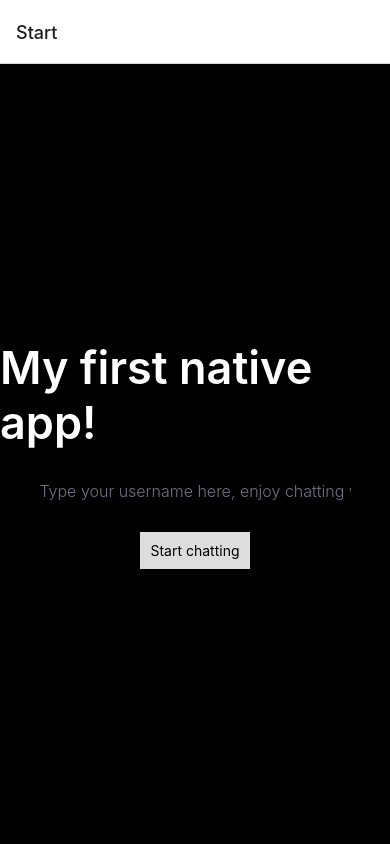
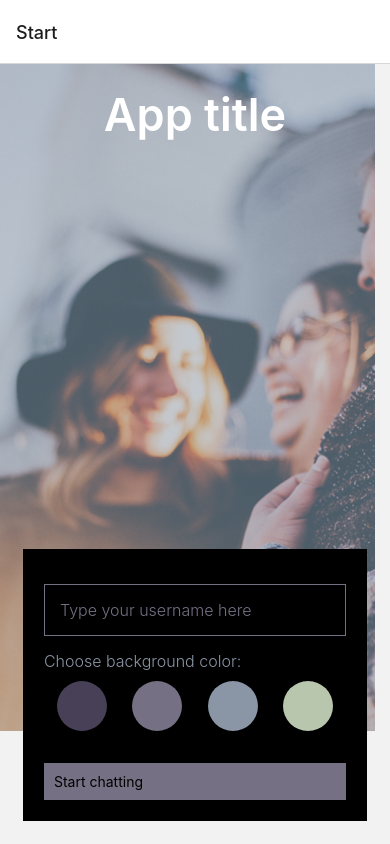
Before and after one commit to ernas93/chat_app, a React Native app: screen /Start in a window 390 px wide. Built offline with nearby package versions, Linux system fonts and the light colour scheme.

Commit message:
add bg colors and styling

```diff
--- a/components/Chat.js
+++ b/components/Chat.js
@@ -2,14 +2,14 @@ import  { useEffect } from "react";
 import { StyleSheet, Text, View } from "react-native";
 
 const Chat = ({ route, navigation }) => {
-    const {name} = route.params;
+    const {name, color} = route.params;
 
     useEffect(() => {
         navigation.setOptions({title: name});
     }, []);
 
     return (
-        <View style={styles.container}>
+        <View style={[styles.container, {backgroundColor: color}]}>
             <Text>Hello Chat screen!</Text>
         </View>
     )
--- a/components/Start.js
+++ b/components/Start.js
@@ -1,52 +1,117 @@
 import { useState } from "react";
-import { StyleSheet, Text, View, TextInput, TouchableOpacity } from "react-native";
+import { ImageBackground, StyleSheet, Text, View, TextInput, TouchableOpacity } from "react-native";
+
+const image = require('../media/images/background-image.png');
+
+const backgroundColors = {
+    a: '#474056',
+    b: '#757083',
+    c: '#8A95A5',
+    d: '#B9C6AE',
+};
 
 const Start = ({navigation}) => {
     const [name, setName] = useState('');
+    const [color, setColor] = useState(backgroundColors.d);
 
     return (
         <View style={styles.container}>
-            <Text style={styles.appTitle}>My first native app!</Text>
+            <ImageBackground source={image} resizeMode='cover' style={styles.image}>
+                <Text style={styles.appTitle}>App title</Text>
+                <View style={styles.inputContainer}>
                     <TextInput
                         style={styles.textInput}
                         value={name}
                         onChangeText={setName}
-                placeholder='Type your username here, enjoy chatting with your close ones. :-)'
+                        placeholder='Type your username here'
+                        placeholderTextColor='#757083'
                     />
+                    <Text style={styles.colorSelector}>Choose background color:</Text>
+                    <View style={styles.selectColorElement}>
+                        <TouchableOpacity
+                            style={[styles.circle, {backgroundColor: backgroundColors.a}]}
+                            onPress={() => setColor(backgroundColors.a)}
+                        >
+                        </TouchableOpacity>
+                        <TouchableOpacity
+                            style={[styles.circle, {backgroundColor: backgroundColors.b}]}
+                            onPress={() => setColor(backgroundColors.b)}
+                        >
+                        </TouchableOpacity>
+                        <TouchableOpacity
+                            style={[styles.circle, {backgroundColor: backgroundColors.c}]}
+                            onPress={() => setColor(backgroundColors.c)}
+                        >
+                        </TouchableOpacity>
+                        <TouchableOpacity
+                            style={[styles.circle, {backgroundColor: backgroundColors.d}]}
+                            onPress={() => setColor(backgroundColors.d)}
+                        >
+                        </TouchableOpacity>
+                    </View>
                     <TouchableOpacity
                         style={styles.button}
-                onPress={() => navigation.navigate('Chat', { name: name })}
+                        onPress={() => navigation.navigate('Chat', { name: name, color: color } )}
                     >
                         <Text>Start chatting</Text>
                     </TouchableOpacity>
+                </View>
+            </ImageBackground>
         </View>
     )
 }
 const styles = StyleSheet.create({
     container: {
         flex: 1,
-        justifyContent: 'center',
-        alignItems: 'center',
-        backgroundColor: '#000000'
+    },
+    image:{
+        flex: 1,
+        justifyContent: 'space-between',
+        //alignItems: 'center',
+        padding: '6%'
     },
     appTitle: {
+        flex: 2,
         fontSize: 45,
         fontWeight: '600',
-        color: '#FFFFFF'
+        color: '#FFFFFF',
+        alignSelf: 'center'
+    },
+    inputContainer: {
+        flex: 1,
+        backgroundColor: '#000000',
+        padding: '6%'
     },
     textInput: {
-        width: '88%',
         fontSize: 16,
         fontWeight: '300',
         color: '#757083',
         padding: 15,
         borderWidth: 1,
+        borderColor: '#757083',
         marginTop: 15,
         marginBottom: 15
     },
+    selectColorElement: {
+        flex: 1,
+        justifyContent: 'space-around',
+        flexDirection: 'row'
+    },
+    colorSelector: {
+        fontSize: 16,
+        fontWeight: '300',
+        color: '#8A95A5'
+    },
+    circle: {
+        height: 50,
+        width: 50,
+        borderRadius: 25,
+        marginTop: 10,
+        marginBottom: 10,
+    },
     button: {
         alignContent: 'center',
-        backgroundColor: '#DDDDDD',
+        backgroundColor: '#757083',
         padding: 10
     }
 })
```
Also changed, not shown: media/images/background-image.png (added). Lines whose indentation alone changed are shown as unchanged.
